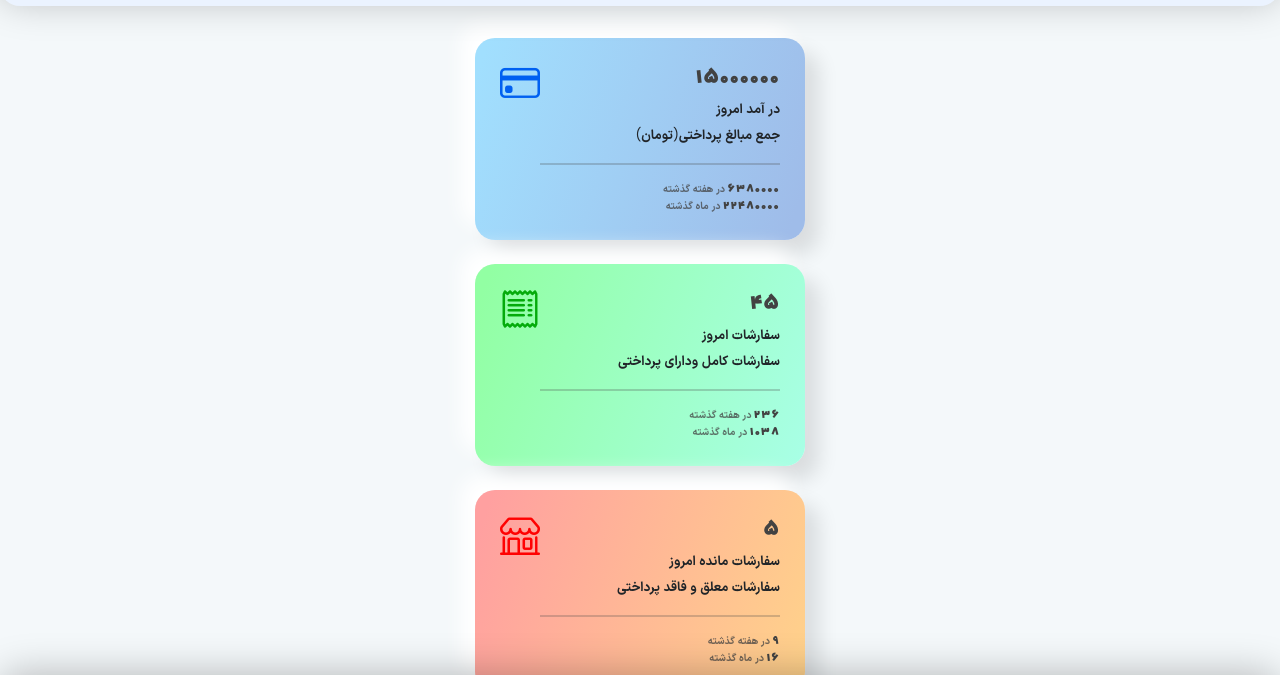
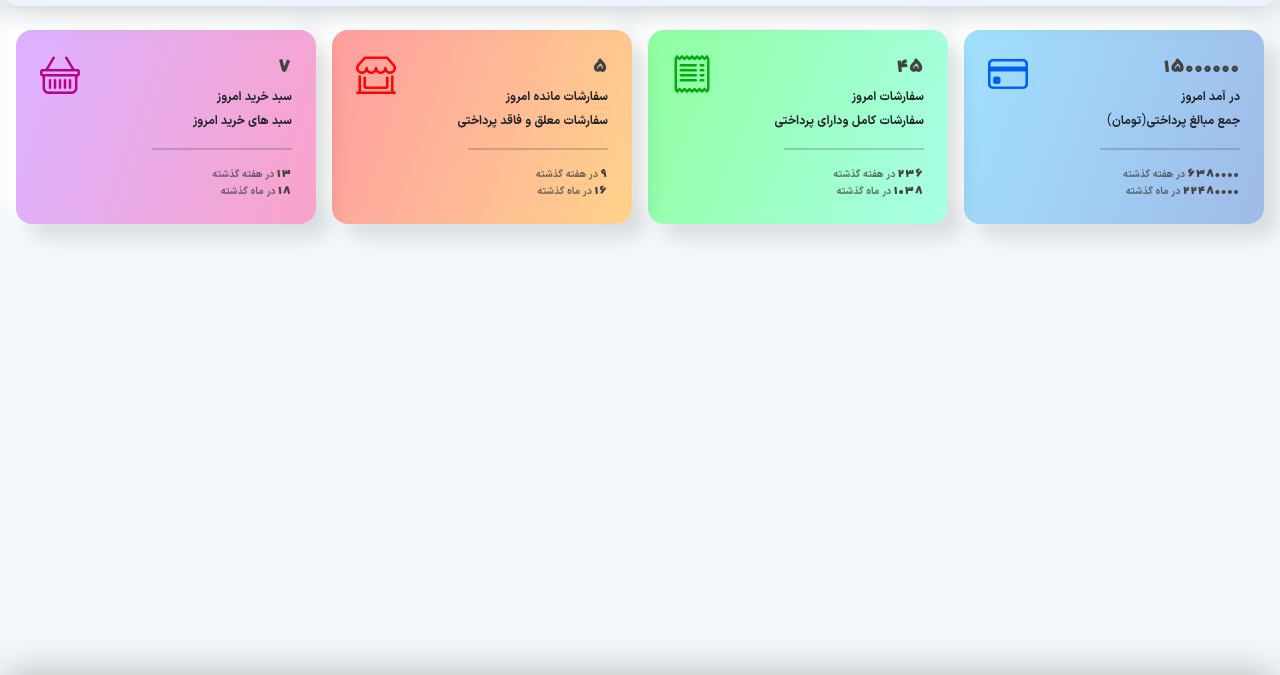
Before and after one commit to aliM494/Themplate, a plain HTML site: page index.html in a window 1280 px wide. Shown: the part 58-733 px from the top of the page. Drawn offline with nearby package versions, Linux system fonts and the light colour scheme.

Commit message:
End of infoes section styling

```diff
--- a/index.html
+++ b/index.html
@@ -150,9 +150,11 @@
     </nav>
   </div>
 
-  <main class="d-flex justify-content-center align-items-center flex-wrap">
-    <div class="infos">
-      <div class="infos_card d-flex justify-content-between my-4 income_info">
+  <main>
+    <div class="infos d-flex justify-content-center align-items-center flex-wrap">
+
+      <div class="col-11 col-md-6 col-lg-3">
+        <div class="infos_card d-flex justify-content-between income_info">
           <div class="card_details d-flex flex-column">
 
             <div class="details_today d-flex flex-column">
@@ -176,8 +178,10 @@
           </div>
           <span class="card_icon"><i class="bi bi-credit-card d-flex"></i></span>
         </div>
+      </div>
 
-      <div class="infos_card d-flex justify-content-between my-4 orders_info">
+      <div class="col-11 col-md-6 col-lg-3">
+        <div class="infos_card d-flex justify-content-between orders_info">
           <div class="card_details d-flex flex-column">
 
             <div class="details_today d-flex flex-column">
@@ -201,8 +205,10 @@
           </div>
           <span class="card_icon"><i class="bi bi-receipt d-flex"></i></span>
         </div>
+      </div>
 
-      <div class="infos_card d-flex justify-content-between my-4 suspended_orders_info">
+      <div class="col-11 col-md-6 col-lg-3">
+        <div class="infos_card d-flex justify-content-between suspended_orders_info">
           <div class="card_details d-flex flex-column">
 
             <div class="details_today d-flex flex-column">
@@ -224,10 +230,12 @@
             </div>
 
           </div>
-        <span class="card_icon"><i class="bi bi-shop d-flex"></i></span>
+          <span class="card_icon"><i class="bi bi-shop-window d-flex"></i></span>
+        </div>
       </div>
 
-      <div class="infos_card d-flex justify-content-between my-4 cart_info">
+      <div class="col-11 col-md-6 col-lg-3">
+        <div class="infos_card d-flex justify-content-between cart_info">
           <div class="card_details d-flex flex-column">
 
             <div class="details_today d-flex flex-column">
@@ -249,9 +257,12 @@
             </div>
 
           </div>
-        <span class="card_icon"><i class="bi bi-basket2 d-flex"></i></span>
+          <span class="card_icon"><i class="bi bi-basket d-flex"></i></span>
         </div>
       </div>
+
+    </div>
+
   </main>
 
   <footer>
--- a/style/main.css
+++ b/style/main.css
@@ -1,17 +1,11 @@
 /* -----Fonts----- */
 
-/*  Poppins  */
-
 @import url("https://fonts.googleapis.com/css2?family=Poppins:ital,wght@0,400;0,600;1,300&display=swap");
-
-/*  IranSans  */
 
 @font-face {
   font-family: "iranSans";
   src: url("../fonts/IRANSansX-Bold.ttf");
 }
-
-/*  Sepahbod  */
 
 @font-face {
   font-family: "sepahbod";
@@ -55,15 +49,16 @@ body {
 /* -------------------------------Main-Content------------------------------- */
 
 main {
-  margin: 4.5rem 1em;
+  margin: 4.5rem 0.5rem;
 }
 
 /* -------------------Infos------------------- */
 
 main .infos .infos_card {
-  padding: 25px;
-  border-radius: 20px;
+  padding: 24px;
+  border-radius: 16px;
   box-shadow: var(--main-box-out-shadow);
+  margin: 16px 8px;
 }
 
 .today_count, .lastWeack_count, .lastMounth_count {
@@ -73,7 +68,8 @@ main .infos .infos_card {
 }
 
 .infos_card .card_details .details_today {
-  font-size: 13px;
+  font-size: 0.75em;
+  white-space: nowrap;
 }
 
 .infos_card .card_details .details_today span {
@@ -81,11 +77,11 @@ main .infos .infos_card {
 }
 
 .infos_card .card_details .details_today .today_count {
-  font-size: 18px;
+  font-size: 16px;
 }
 
 .infos_card .card_details hr {
-  width: 15em;
+  width: 140px;
   border: 1px solid rgb(73, 73, 73);
 }
 
@@ -97,6 +93,8 @@ main .infos .infos_card {
 .infos_card .card_icon {
   font-size: 2.5em;
 }
+
+/*-----Info-Box-Color-----*/
 
 .income_info {
   background: linear-gradient(108.82deg, #A1DFFE 3.48%, #9FBCE9 95.45%);
```
Lines whose indentation alone changed are shown as unchanged.
